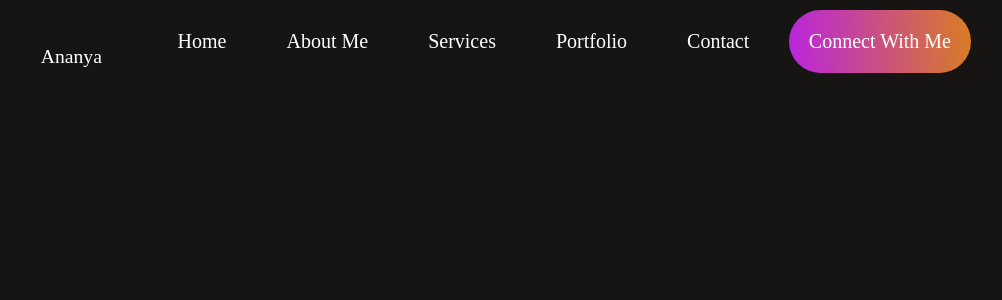
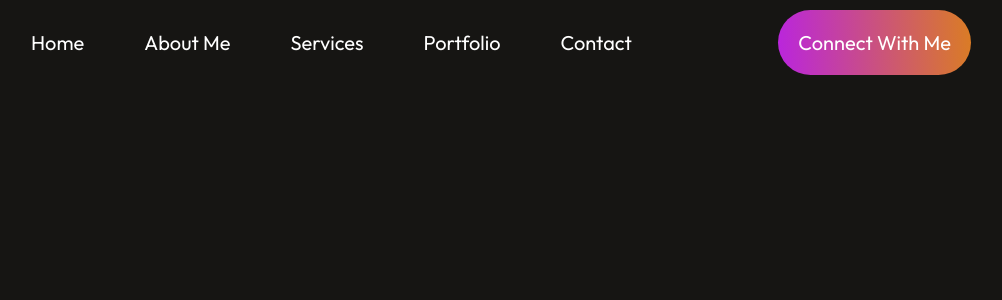
Before and after one commit to sikdarananya/Ananya_Sikdar, a React (Vite) app: page / in a window 1280 px wide. Shown: the top 300 px of the page, without its empty margins (139-1141 px from the left). Built offline with nearby package versions, Linux system fonts and the light colour scheme.

Commit message:
navbar completed

```diff
--- a/index.html
+++ b/index.html
@@ -5,6 +5,9 @@
     <link rel="icon" type="image/svg+xml" href="/vite.svg" />
     <meta name="viewport" content="width=device-width, initial-scale=1.0" />
     <title>Portfolio-React</title>
+    <link rel="preconnect" href="https://fonts.googleapis.com">
+    <link rel="preconnect" href="https://fonts.gstatic.com" crossorigin>
+    <link href="https://fonts.googleapis.com/css2?family=Outfit:wght@100..900&display=swap" rel="stylesheet">
   </head>
   <body>
     <div id="root"></div>
--- a/src/Components/Navbar/Navbar.css
+++ b/src/Components/Navbar/Navbar.css
@@ -5,12 +5,15 @@
     margin: 10px 170px;
 }
 
+
 .nav-menu{
     display: flex;
     align-items: center;
     list-style: none;
     gap: 60px;
     font-size: 20px;
+    margin: 0;
+    padding: 0;
 }
 
 .nav-connect{
@@ -19,4 +22,9 @@
     background: linear-gradient(267deg, #DA7C25 0.36%, #B923E1 102.06%);
     font-size: 20px;
     cursor: pointer;
+    transition: 0.5s;
 }
+
+.nav-connect:hover{
+    transform: scale(1.05);
+}
--- a/src/Components/Navbar/Navbar.jsx
+++ b/src/Components/Navbar/Navbar.jsx
@@ -5,7 +5,7 @@
 const Navbar = () => {
   return (
     <div className='navbar'>
-        <img src={logo} alt="" />
+        {/* <img src={logo} alt="" /> */}
         <ul className='nav-menu'>
             <li>Home</li>
             <li>About Me</li>
--- a/src/index.css
+++ b/src/index.css
@@ -7,4 +7,5 @@
   height: 100vh;
   background: #161513;
   color: white;
+  font-family: 'outfit';
 }
```
